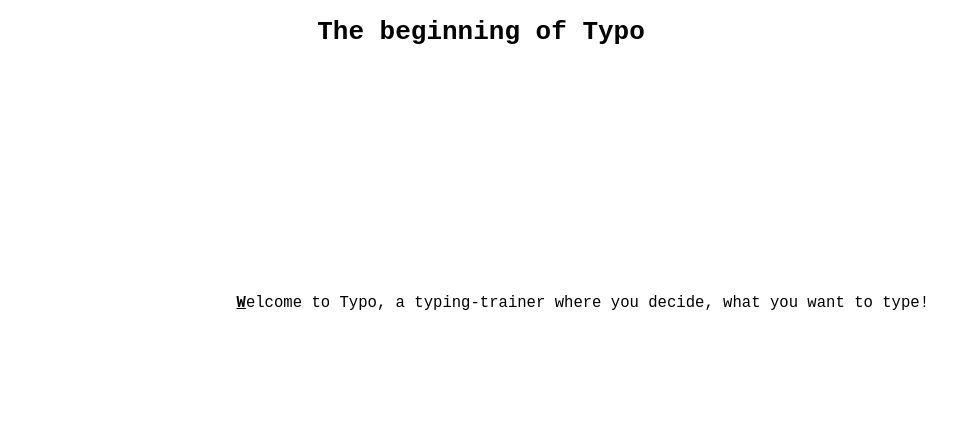
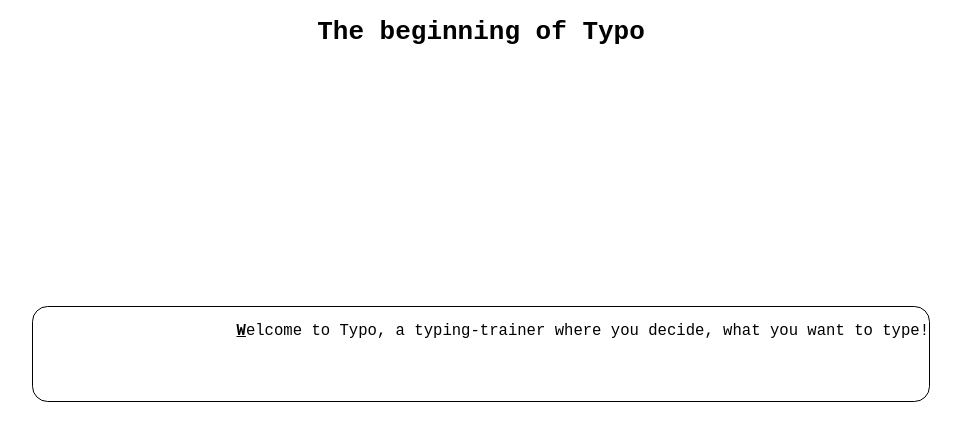
Before and after one commit to istvan-derda/Typo, a React (Create React App) app: page / in a window 1280 px wide. Shown: the top 440 px of the page, without its empty margins (159-1120 px from the left). Built offline with nearby package versions, Linux system fonts and the light colour scheme.

Commit message:
drawing borders

```diff
--- a/src/TypingInterface/TypingInterface.scss
+++ b/src/TypingInterface/TypingInterface.scss
@@ -1,9 +1,14 @@
 .ty-typing-interface {
   width: 70vw;
+  border-style: solid;
+  border-width: 1px;
+  border-color: black;
+  border-radius: 1em;
 
   display: grid;
   grid-template-columns: 1fr auto 1fr;
-  grid-template-rows: repeat(2, 4em);
+  grid-template-rows: repeat(2, 3em);
+  align-items: center;
 
   font-family: monospace;
   font-size: 1.2em;
```
